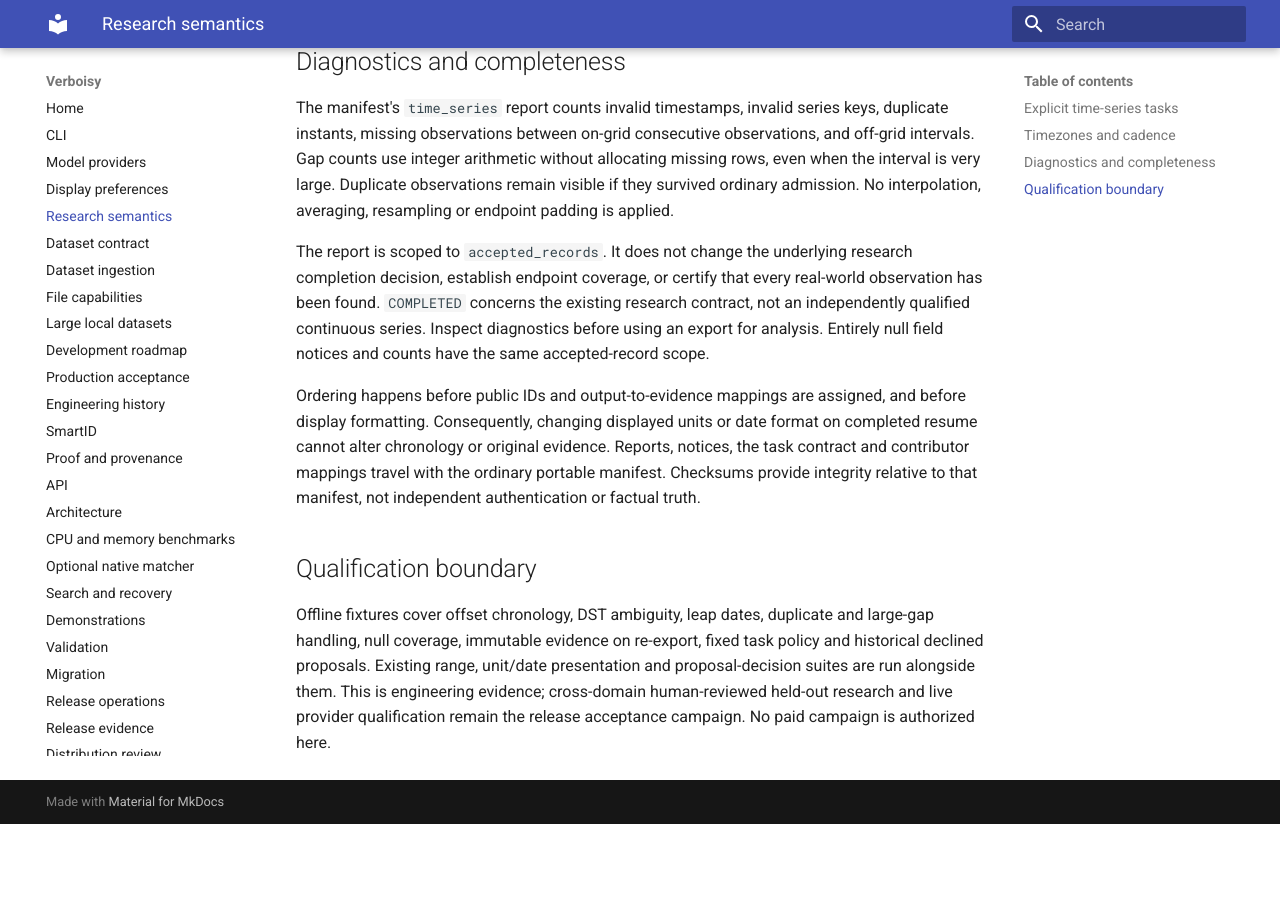
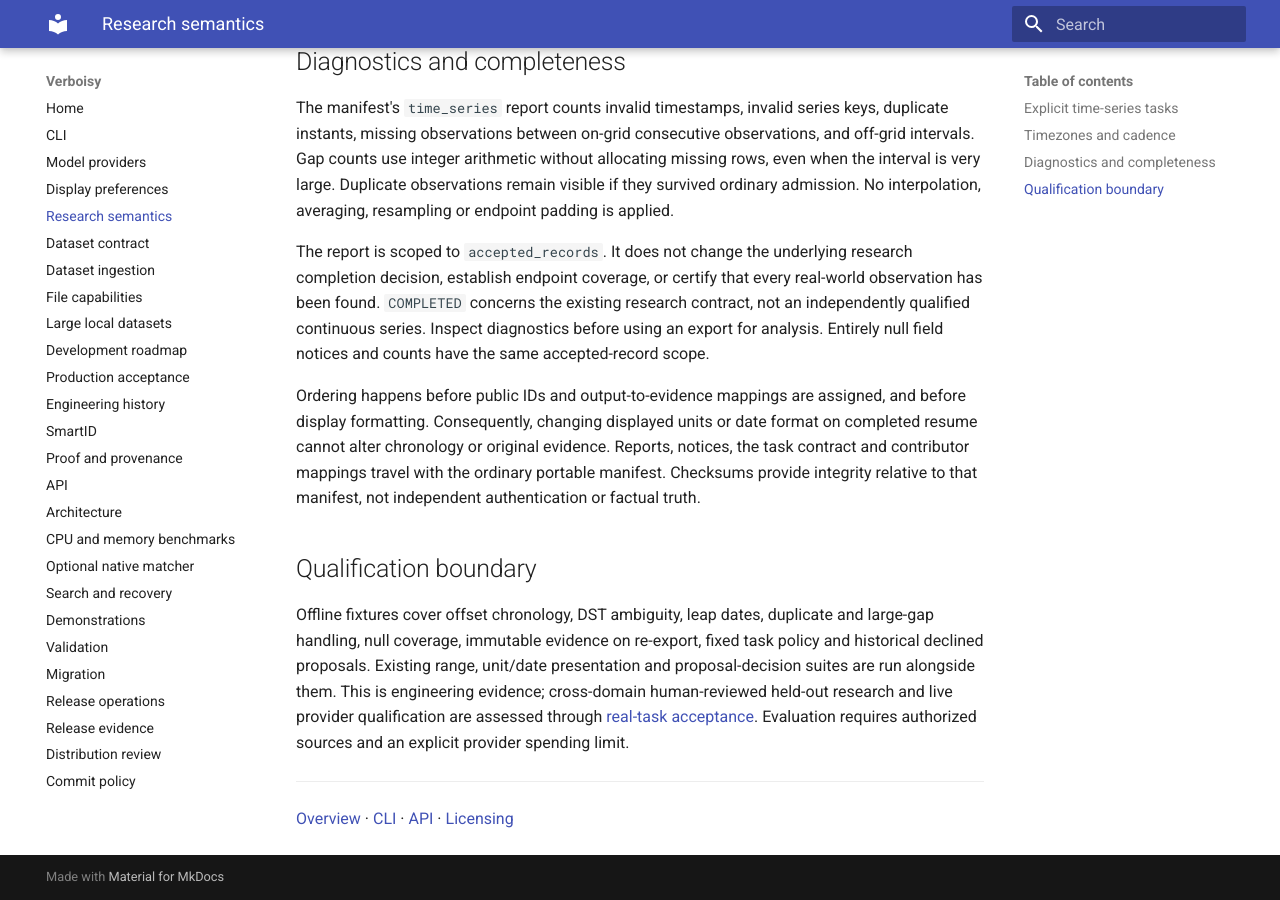
Before and after one commit to EmanueleTorrisi/verboisy, an MkDocs documentation site: the page built from docs/research-semantics.md, in a window 1280 px wide and 900 px high, scrolled down 2240 px. Built offline with MkDocs 1.6.1 and Material for MkDocs 9.7.7, drawn with Linux system fonts in a browser that asks for light colours; before the commit the page ends 3064 px from its top, so only the background shows below that.

Commit message:
docs: clarify source assessment and requirement decisions

```diff
--- a/docs/research-semantics.md
+++ b/docs/research-semantics.md
@@ -107,4 +107,9 @@ large-gap handling, null coverage, immutable evidence on re-export, fixed task
 policy and historical declined proposals. Existing range, unit/date presentation
 and proposal-decision suites are run alongside them. This is engineering evidence;
 cross-domain human-reviewed held-out research and live provider qualification
-remain the release acceptance campaign. No paid campaign is authorized here.
+are assessed through [real-task acceptance](production-acceptance.md). Evaluation
+requires authorized sources and an explicit provider spending limit.
+
+---
+
+[Overview](index.md) · [CLI](cli.md) · [API](api.md) · [Licensing](licensing.md)
```
